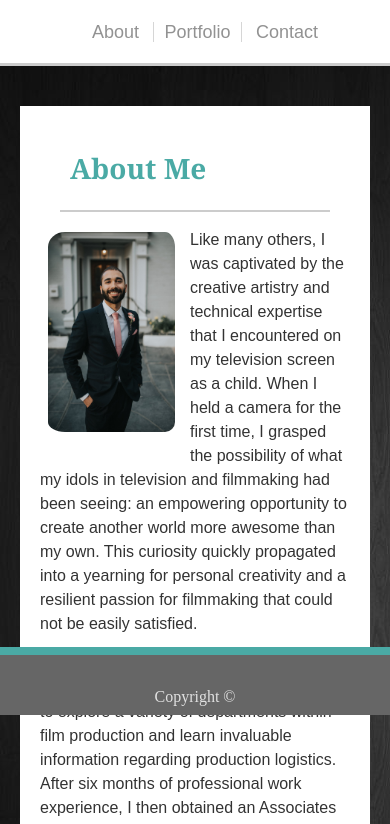
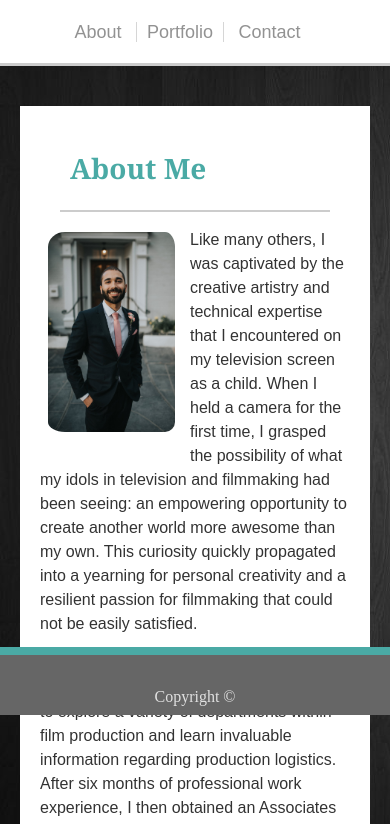
Before and after one commit to rezamike/Responsive-Portfolio, a plain HTML site: page index.html in a window 390 px wide. Shown: the part 129-953 px from the top of the page. Drawn offline with Linux system fonts and the light colour scheme.

Commit message:
I think we good?

```diff
--- a/assets/css/style.css
+++ b/assets/css/style.css
@@ -5,6 +5,7 @@
 
 body {
     margin: 0px;
+    background-image: url(../images/background.jpg);
 }
 
 a:link {
@@ -84,7 +85,6 @@ main {
     overflow: auto;
     width: 100%;
     padding: 20px 0px 80px 0px;
-    background-image: url(../images/background.jpg);
 }
 
 h2 {
@@ -219,18 +219,20 @@ footer {
 }
 
 @media screen and (max-width: 980px) {
-    * {
-        width: auto;
-    }
 
     main .bodywrap, .bodycontainer {
         width: auto;
         padding: 20px;
     }
 
+    .headcontainer {
+        width: 100%;
+    }
+
     .nav {
+        padding-right: 20px;
         overflow: auto;
-        float:  none;
+        float: right;
     }
 
     header, .nav {
@@ -252,9 +254,6 @@ footer {
 }
 
 @media screen and (max-width: 768px) {
-    * {
-        width: auto;
-    }
 
     main .bodywrap, .bodycontainer {
         width: auto;
@@ -272,10 +271,11 @@ footer {
     }
 
     .nav {
-
+       padding-left: 10px;
+       padding-right: 20px;
     }
 
-    header, .nav {
+    header {
         height: auto;
         width: auto;
         top: 0;
@@ -320,6 +320,7 @@ footer {
         margin: auto;
         float: none;
         text-align: center;
+        padding-left: 5px;
     }
 
     header {
@@ -335,7 +336,6 @@ footer {
 
     #name {
         display: flex;
-        flex-wrap: wrap;
         justify-content: center;
         text-align: center;
         width: 100%;
```
